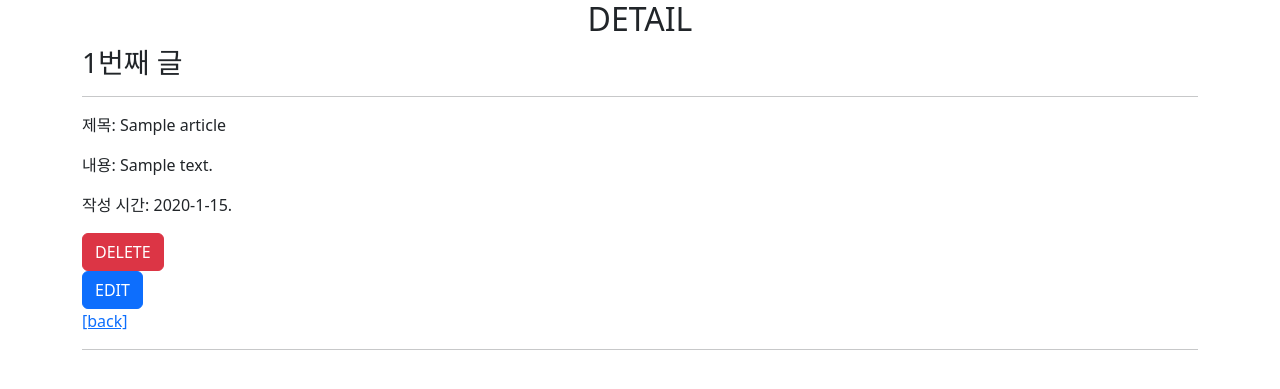
After one commit to hwangshinhye/django_tutorial, a Django app: page /articles/1/ in a window 1280 px wide. The commit adds this page. Shown: the top 389 px of the page. Run offline with Django 4.2, Linux system fonts and the light colour scheme; tables that the repository leaves empty hold one stand-in row (values such as "Sample post").

Commit message:
Update articles, add detail edit delete

```diff
--- /dev/null
+++ b/articles/templates/detail.html
@@ -0,0 +1,15 @@
+{% extends 'base.html' %} {% block content %}
+<h2 class="text-center">DETAIL</h2>
+<h3>{{ article.pk }}번째 글</h3>
+<hr />
+<p>제목: {{ article.title }}</p>
+<p>내용: {{ article.content }}</p>
+<p>작성 시간: {{ article.create_at|date:"SHORT_DATE_FORMAT"}}</p>
+<form action="{% url 'articles:delete' article.pk %}" method="POST">
+    {% csrf_token %}
+    <button class="btn btn-danger">DELETE</button>
+</form>
+<a href="{% url 'articles:edit' article.pk %}" class="btn btn-primary">EDIT</a><br />
+<a href="{% url 'articles:dinner' %}">[back]</a>
+<hr />
+{% endblock %}
--- a/articles/templates/dinner.html
+++ b/articles/templates/dinner.html
@@ -1,7 +1,7 @@
 {% extends 'base.html' %}
 {% block content %}
 
-<h1>오늘 {{ name }}저녁은 {{ pick.name }}입니다</h1>
+<h1>오늘 저녁은 {{ pick.name }}입니다</h1>
 <h1>메뉴 리스트</h1>
 <ul>
     {% for menu in menus %}
@@ -19,8 +19,10 @@
 
 <h1>리뷰 리스트</h1>
 {% for article in articles %}
+<a href="{% url 'articles:review' %}">[리뷰 작성하기]</a>
 <p>글 번호: {{ article.pk }}</p>
 <p>글 제목: {{ article.title }}</p>
 <p>글 내용: {{ article.content }}</p>
+<a href="{% url 'articles:detail' article.pk %}">[detail]</a>
 <hr />
 {% endfor %} {% endblock %}
--- a/articles/urls.py
+++ b/articles/urls.py
@@ -4,7 +4,10 @@ from articles import views
 app_name = 'articles'
 urlpatterns=[
     path('index/', views.index),
-    path('dinner/<str:name>/', views.dinner),
+    path('dinner/', views.dinner, name='dinner'),
     path('review/', views.review, name='review'),
     path('create_review/', views.create_review, name='create_review'),
+    path('<int:pk>/', views.detail, name='detail'),
+    path('<int:pk>/delete/', views.delete, name='delete'),
+    path('<int:pk>/edit/', views.edit, name='edit'),
 ]
--- a/articles/views.py
+++ b/articles/views.py
@@ -1,19 +1,20 @@
 from turtle import title
 from django.shortcuts import render, redirect
 import random
+
+import articles
 from .models import Article
 
 # Create your views here.
 def index(request):
     return render(request, 'index.html')
 
-def dinner(request, name):
+def dinner(request):
     menus = [{'name': '족발', 'price': 30000}, {'name': '햄버거', 'price': 5000}, {'name': '치킨', 'price': 20000}, {'name': '초밥', 'price': 15000}]
     pick = random.choice(menus)
     articles = Article.objects.order_by('-pk')
     context = {
         'pick': pick,
-        'name': name,
         'menus': menus,
         'articles': articles,
     }
@@ -28,4 +29,26 @@ def create_review(request):
     article = Article(title=title, content=content)
     article.save()
 
-    return redirect('/articles/dinner/poco/')
+    return redirect('articles:detail', article.pk)
+
+def detail(request, pk):
+    article = Article.objects.get(pk=pk)
+    context = {
+        'article': article,
+    }
+    return render(request, 'detail.html', context)
+
+def delete(request, pk):
+    article = Article.objects.get(pk=pk)
+
+    if request.method == 'POST':
+        article.delete()
+
+    return redirect('articles:dinner')
+
+def edit(request, pk):
+    article = Article.objects.get(pk=pk)
+    context = {
+        'article': article,
+    }
+    return render(request, 'edit.html', context)
```
Also changed, not shown: articles/templates/edit.html (added, +15 -0 lines).
